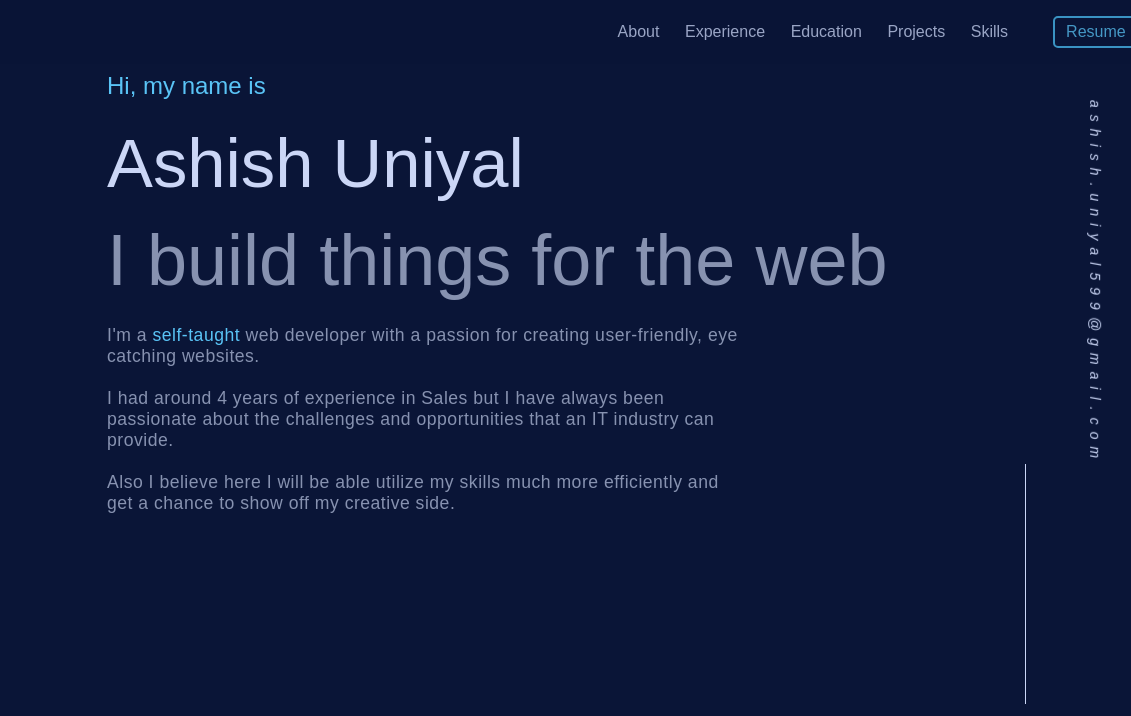
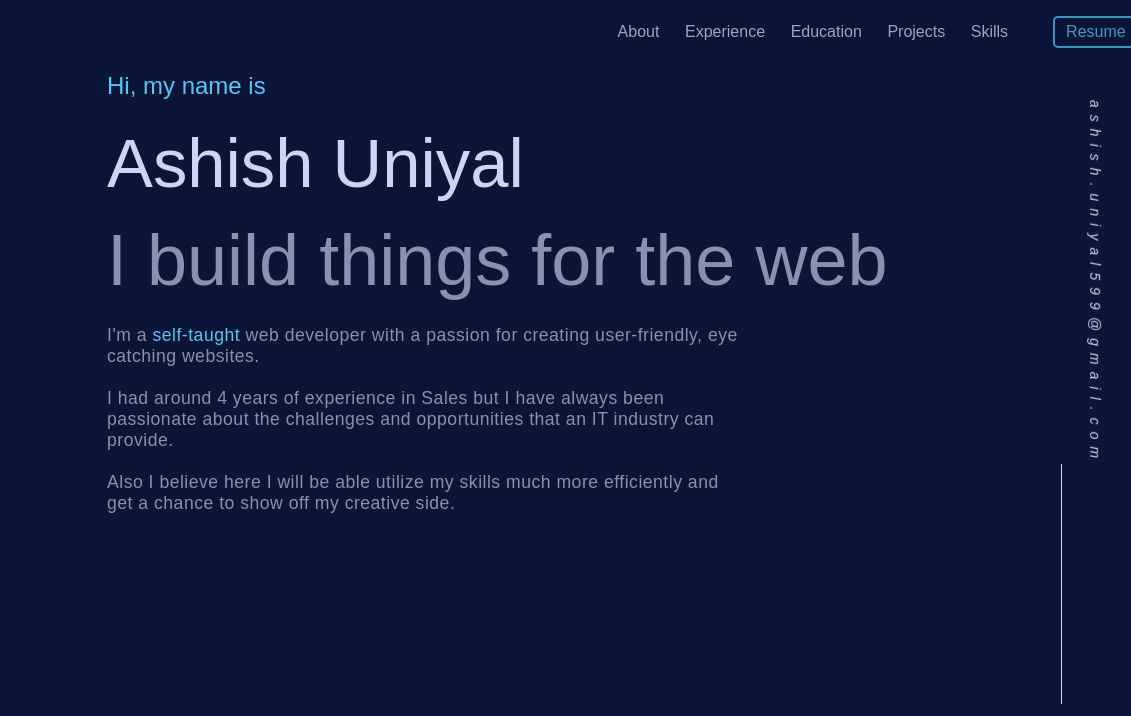
Before and after one commit to aashishU/Portfolio, a plain HTML site: page index.html in a window 1280 px wide. Shown: the top 716 px of the page, 149-1280 px from the left. Drawn offline with Linux system fonts and the light colour scheme.

Commit message:
Update style.css

```diff
--- a/style.css
+++ b/style.css
@@ -135,7 +135,7 @@ ul{
     position: fixed;
     width: 1px;
     height: 30vh;
-    right: 105px;
+    right: 5.4vw;
     margin-top: 58vh;
     background-color: rgb(203, 214, 246);
 }
```
